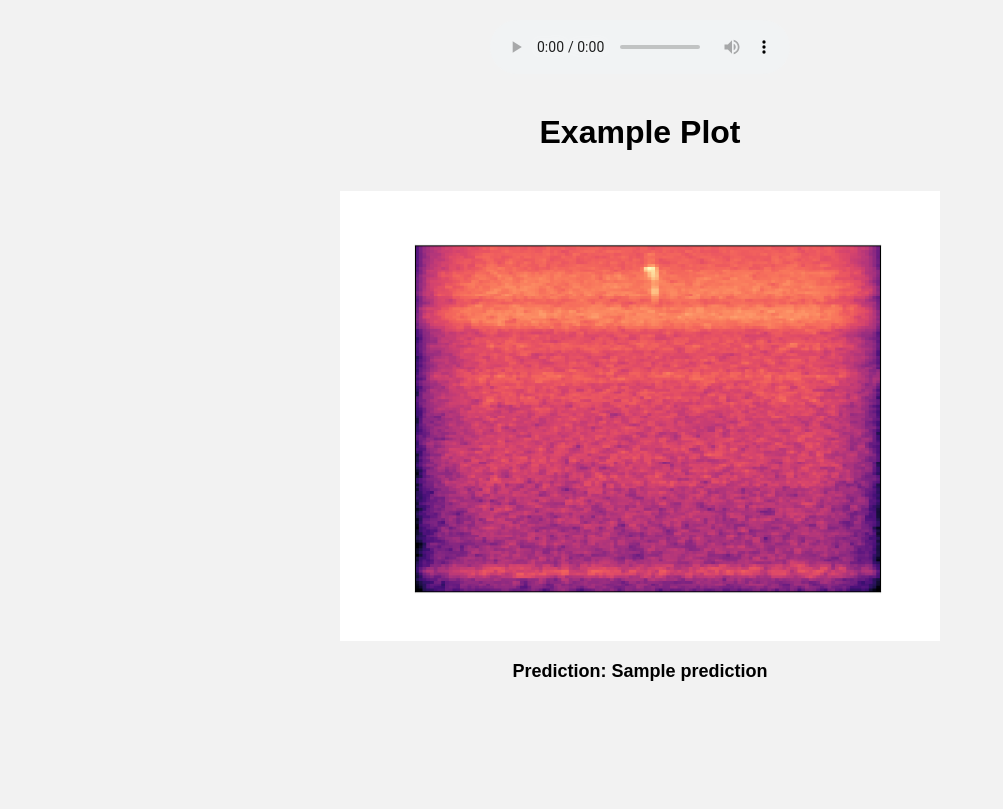
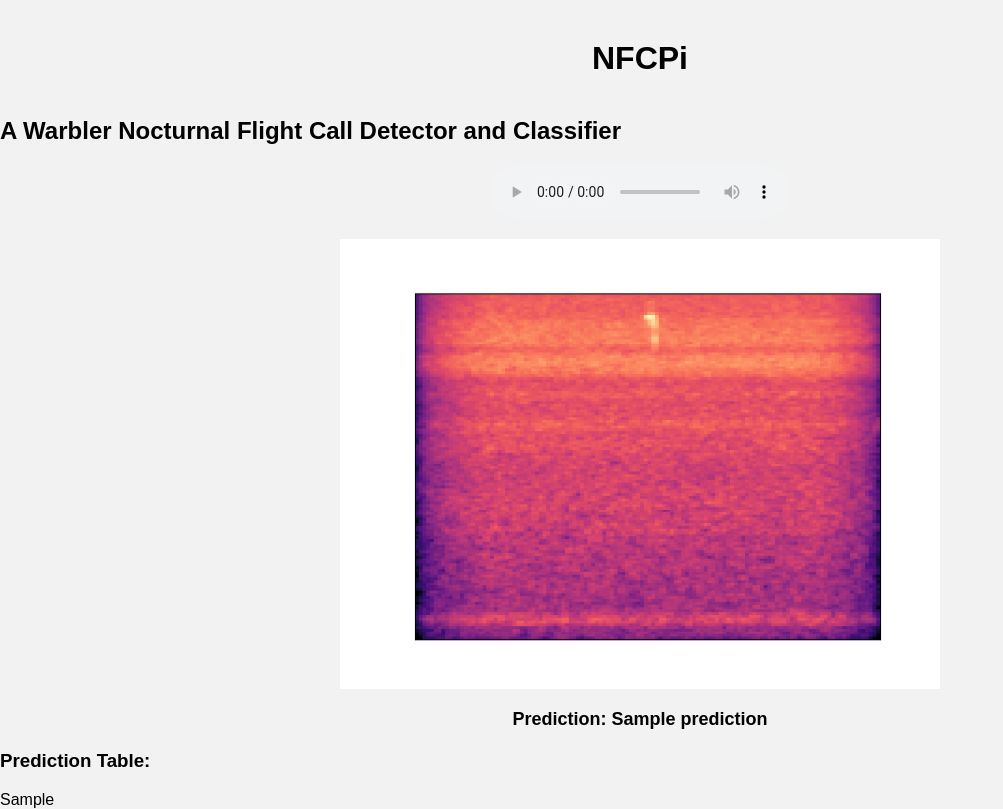
Before and after one commit to oliverburrus/NFCPi, a Flask app: template flask_app/templates/plot.html in a window 1280 px wide. Shown: the whole page, without its empty margins (0-1003 px from the left). Before the commit the page ends 681 px from the top, so only its background shows below. Run offline with Flask 3, Linux system fonts and the light colour scheme; the template is opened without the code that fills it: most values are stand-ins (such as "Sample title", 1, 10 or a date in 2020).

Commit message:
Update plot.html

```diff
--- a/flask_app/templates/plot.html
+++ b/flask_app/templates/plot.html
@@ -32,14 +32,17 @@
     </style>
   </head>
   <body>
+      <h1>NFCPi</h1>
+      <h2>A Warbler Nocturnal Flight Call Detector and Classifier</h2>
       <audio controls>
           <source src="{{ url_for('static', filename='audio/sample.wav') }}" type="audio/wav">
           Your browser does not support the audio element.
       </audio>
-      <h1>Example Plot</h1>
       <img src="{{ url_for('static', filename='images/spectrogram.png') }}" alt="Spectrogram">
       {% if prediction %}
       <p>Prediction: {{ prediction }}</p>
       {% endif %}
+      <h3>Prediction Table: </h3>
+      <div>{{ table_html|safe }}</div>
   </body>
 </html>
```
